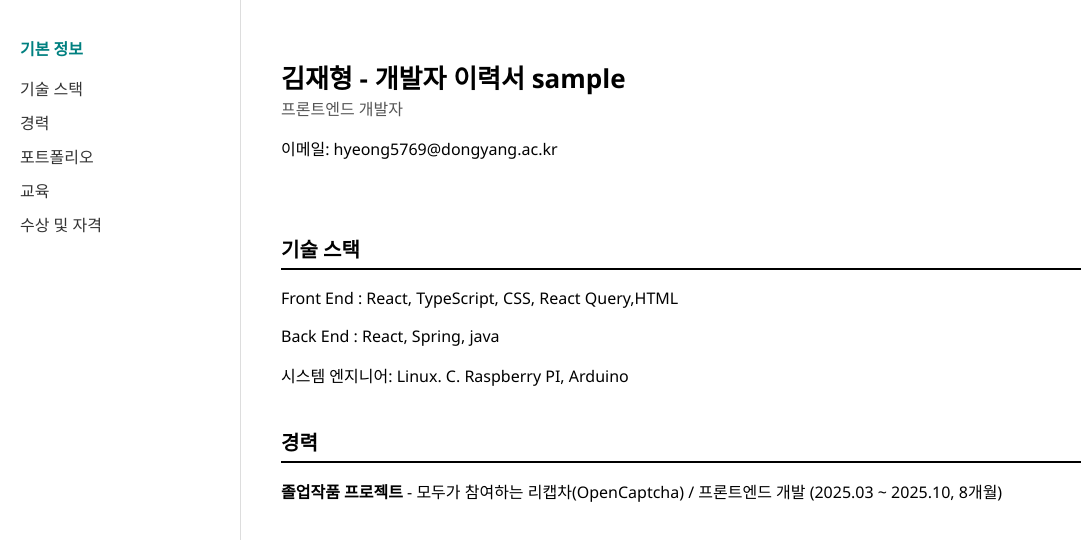
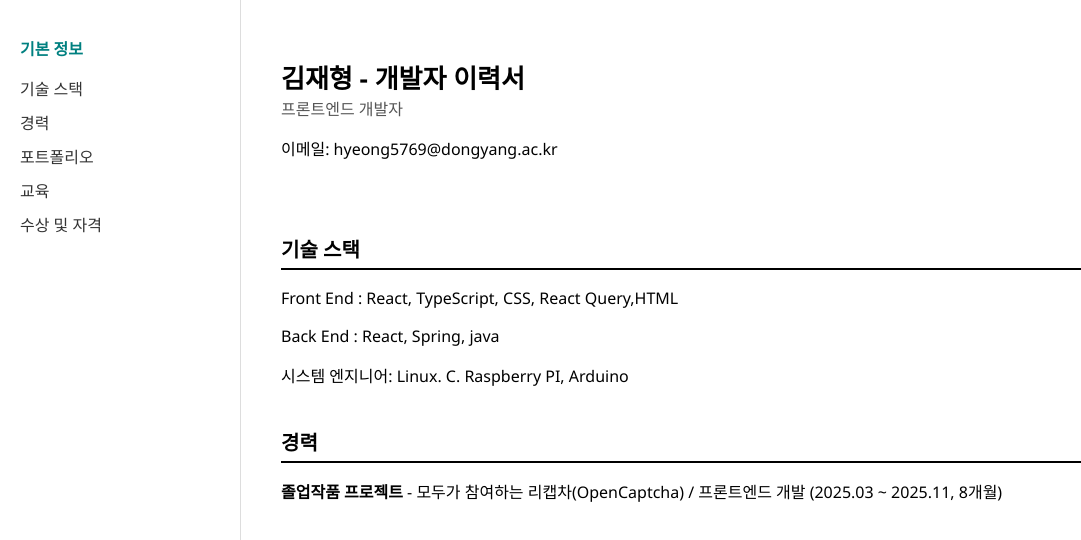
Before and after one commit to hyeong5769/hyeong5769.github.io, a plain HTML site: page index.html in a window 1280 px wide. Shown: the top 540 px of the page, 0-1081 px from the left. Drawn offline with Linux system fonts and the light colour scheme.

Commit message:
Update index.html

```diff
--- a/index.html
+++ b/index.html
@@ -118,7 +118,7 @@
     <div class="section">
       <div class="profile">
         <div>
-          <div class="highlight">김재형 - 개발자 이력서 sample</div>
+          <div class="highlight">김재형 - 개발자 이력서 </div>
           <div class="subinfo">프론트엔드 개발자</div>
           <p>이메일: hyeong5769@dongyang.ac.kr</p>
           <p>
@@ -138,7 +138,7 @@
 
     <div class="section" id="career">
       <h2>경력</h2>
-      <p><strong>졸업작품 프로젝트</strong> - 모두가 참여하는 리캡차(OpenCaptcha) / 프론트엔드 개발 (2025.03 ~ 2025.10, 8개월)</p>
+      <p><strong>졸업작품 프로젝트</strong> - 모두가 참여하는 리캡차(OpenCaptcha) / 프론트엔드 개발 (2025.03 ~ 2025.11, 8개월)</p>
 
     </div>
 
```
